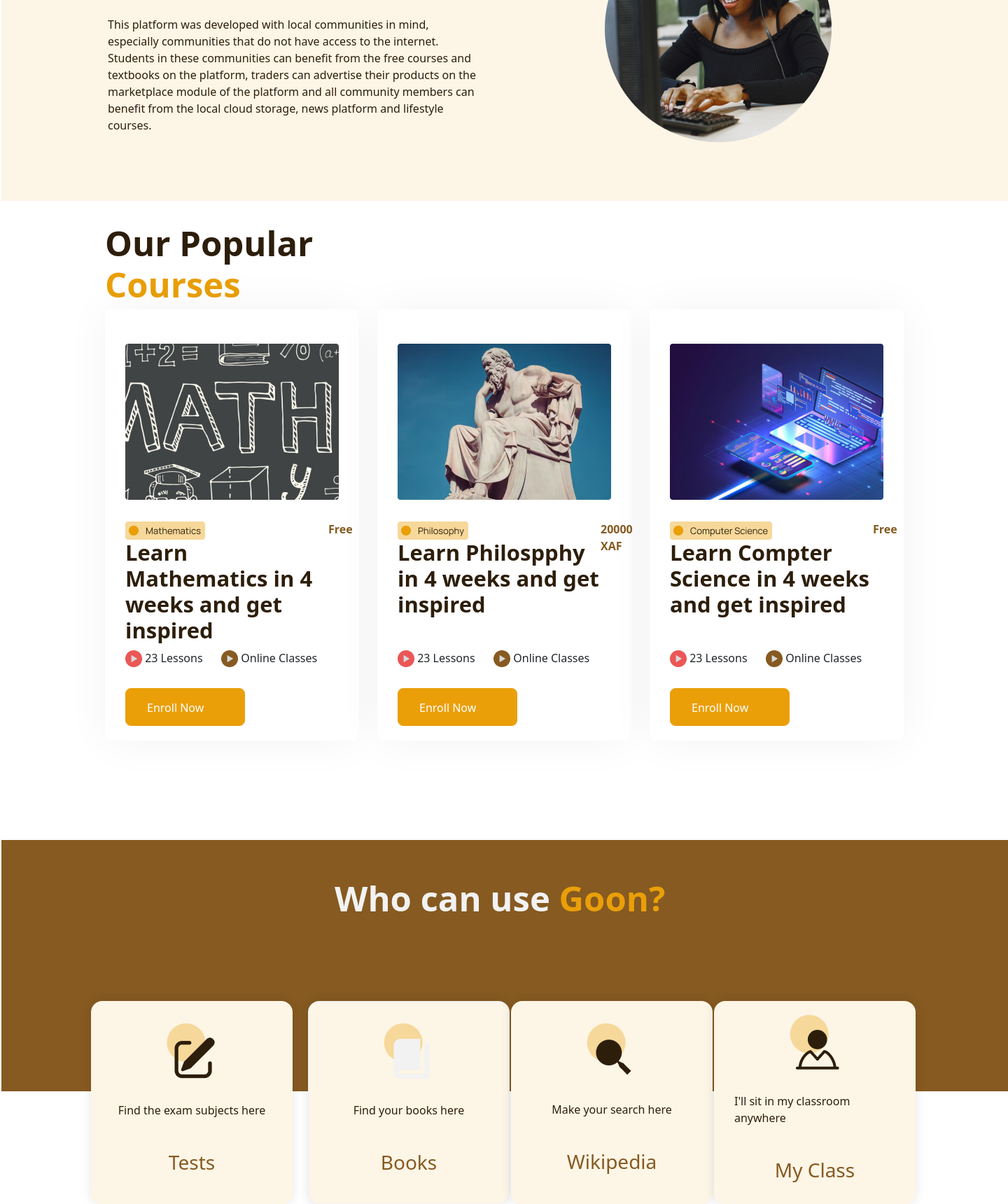
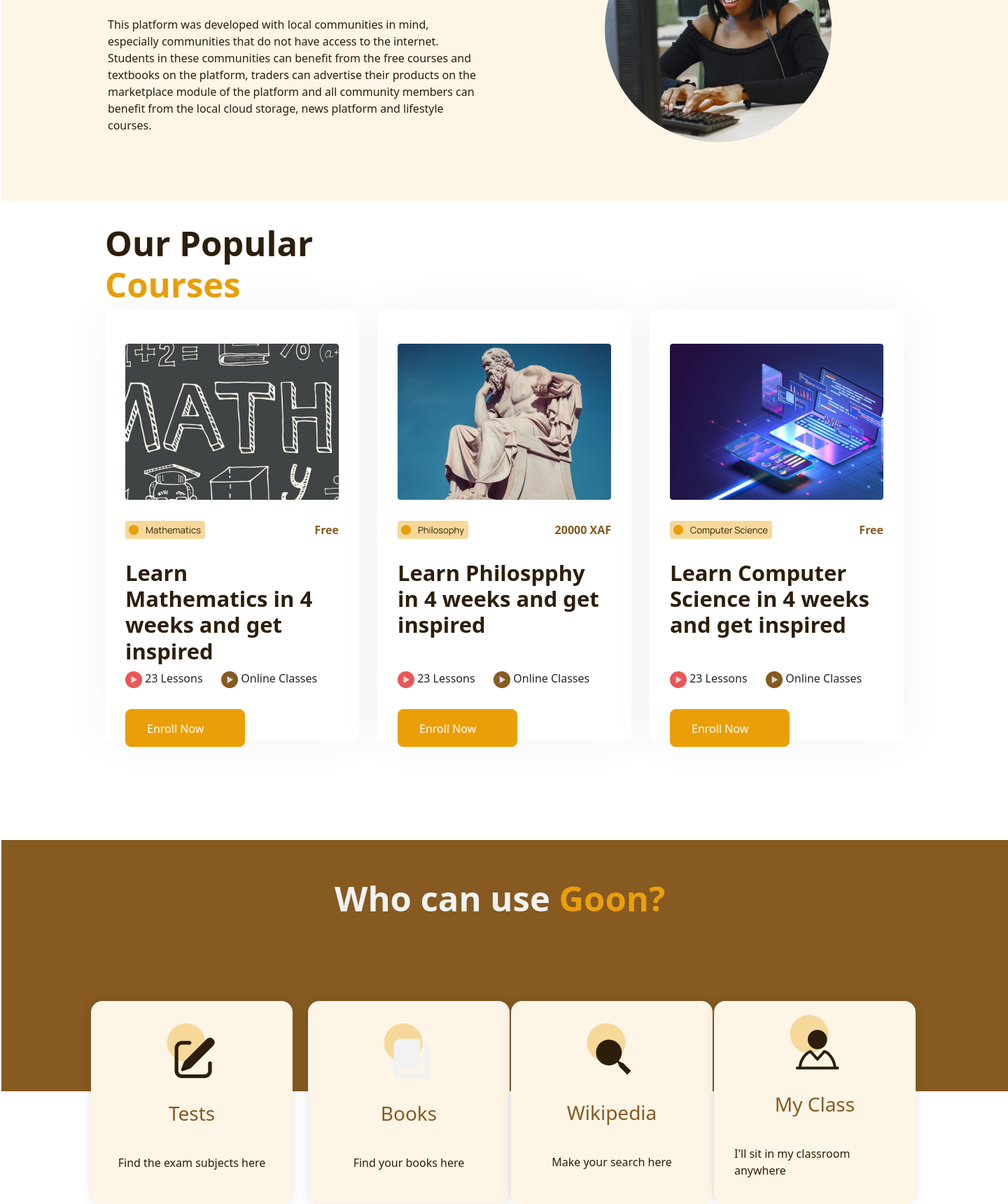
Before and after one commit to FonsahPageo/figma-design, a PHP site: page / in a window 1440 px wide. Shown: the part 1400-3120 px from the top of the page at 70% size. Run offline with PHP 8.4, Linux system fonts and the light colour scheme.

Commit message:
work update

```diff
--- a/homepage.html
+++ b/homepage.html
@@ -6,15 +6,13 @@
     <meta name="viewport" content="width=device-width, initial-scale=1.0">
     <title>Testing homepage</title>
     <link rel="stylesheet" href="/styles/style.css">
-    <link rel="stylesheet" href="/bootstrap/css/bootstrap.css">
+    <link rel="stylesheet" href="https://cdn.jsdelivr.net/npm/bootstrap@4.0.0/dist/css/bootstrap.min.css"">
     <link rel="stylesheet" href="/fontawesome/css/all.css">
     <script src="javascript.js"></script>
 </head>
 <body>
     <div w3-include-html="header.html"></div>
     <div w3-include-html="footer.html"></div>
-
-
     <script>
         includeHTML();
         </script>
--- a/index.html
+++ b/index.html
@@ -6,6 +6,7 @@
     <meta name="viewport" content="width=device-width, initial-scale=1.0">
     <title>E-learning homepage</title>
     <link rel="stylesheet" href="/styles/style.css">
+    <link rel="stylesheet" href="/bootstrap/css/bootstrap.min.css">
     <link rel="stylesheet" href="/fontawesome/css/all.css">
     <script src="script/javascript.js"></script>
     </head>
@@ -13,6 +14,9 @@
     <div w3-include-html="header.html" style="display: flex;"></div>
     <div w3-include-html="footer.html"></div>
     <section class="section-1">
+        <div class="side">
+            <img src="/images/image2.png" class="image-2">
+        </div>
         <div class="welcome"></div>
             <p class="goon-2">Welcome to <span class="goon-span"> Goon</span> version 2!</p>
             <p class="lorem">Lorem ipsum dolor sit amet consectetur adipisicing elit. Optio ab
@@ -60,7 +64,9 @@
                 <div class="maths-content">
                     <div><img src="/images/Frame 29.png" alt=""></div>
                     <div class="mathsfree">Free </div>
-                <p class="mathspara">Learn Mathematics in 4 weeks and get inspired</p>
+                </div>
+                <div class="mathspara">
+                    <p>Learn Mathematics in 4 weeks and get inspired</p>
                 </div>
                 <div class="maths-content-2">
                     <div><img src="/images/Group 2.png" alt="">  23 Lessons</div>
@@ -73,12 +79,14 @@
                 <div class="rectangle-5-1">
                     <img src="/images/Rectangle 5 (1).png" alt="">
                 </div>
-                <div class="philo-content">
+                <div class="maths-content">
                     <div><img src="/images/Frame 29 (1).png" alt=""></div>
-                    <div class="philofree">20000 XAF </div>
-                <p class="philopara">Learn Philospphy in 4 weeks and get inspired</p>
+                    <div class="mathsfree">20000 XAF</div>
                 </div>
-                <div class="philo-content-2">
+                <div class="mathspara">
+                    <p>Learn Philospphy in 4 weeks and get inspired</p>
+                </div>
+                <div class="maths-content-2">
                     <div><img src="/images/Group 2.png" alt="">  23 Lessons</div>
                     <div><img src="/images/Group 2 (1).png" alt="">  Online Classes</div>
                 </div>
@@ -90,10 +98,12 @@
                 <div class="rectangle-5-2">
                     <img src="/images/Rectangle 5 (2).png" alt="">
                 </div>
-                <div class="philo-content">
+                <div class="maths-content">
                     <div><img src="/images/Frame 29 (2).png" alt=""></div>
-                    <div class="philofree">Free </div>
-                <p class="philopara">Learn Compter Science in 4 weeks and get inspired</p>
+                    <div class="mathsfree">Free </div>
+                </div>
+                <div class="mathspara">
+                    <p>Learn Computer Science in 4 weeks and get inspired</p>
                 </div>
                 <div class="maths-content-2">
                     <div><img src="/images/Group 2.png" alt="">  23 Lessons</div>
@@ -101,9 +111,6 @@
                 </div>
                 <button type="submit" class="maths-enroll">Enroll Now</button>
             </div>
-        </div>
-        <div class="scroll">
-
         </div>
     </section>
 
--- a/styles/style.css
+++ b/styles/style.css
@@ -301,47 +311,17 @@ button.get-started-2{
     align-items: flex-start;
     padding: 49px 29px;
     gap: 30px;
-
     position: absolute;
     width: 363px;
     height: 616px;
     left: 926px;
     top: 222px;
-
-    /* White */
-
     background: #FFFFFF;
     box-shadow: 0px 0px 64px rgba(0, 0, 0, 0.05);
     border-radius: 8px;
 }
 
-.mathspara{
-    width: 290px;
-    height: 111px;
-    font-style: normal;
-    font-weight: 600;
-    font-size: 31px;
-    line-height: 120%;
-    color: #2D1E0B;
-    flex: none;
-    order: 1;
-    flex-grow: 0;
-}
-
-.philopara{
-    width: 290px;
-    height: 111px;
-    font-style: normal;
-    font-weight: 600;
-    font-size: 31px;
-    line-height: 120%;
-    color: #2D1E0B;
-    flex: none;
-    order: 1;
-    flex-grow: 0;
-}
-
-.cscpara{
+.section-3 p{
     width: 290px;
     height: 111px;
     font-style: normal;
@@ -355,26 +335,20 @@ button.get-started-2{
 }
 
 .maths-content{
-    display: grid;
-    grid-template-columns: 2fr 2fr;
+    display: flex;
+    flex-direction: row;
     justify-content: space-between;
-}
+    align-items: center;
+    padding: 0px;
+    gap: 43px;
 
-.philo-content{
-    display: grid;
-    grid-template-columns: 2fr 2fr;
-    justify-content: space-between;
-}
-
-.csc-content{
-    display: grid;
-    grid-template-columns: 2fr 2fr;
-    justify-content: space-between;
+    width: 305px;
+    height: 26px;
 }
 
 .mathsfree{
-    width: 34px;
-    height: 24px;
+    /* width: 34px;
+    height: 24px; */
     font-style: normal;
     font-weight: 700;
     font-size: 16px;
@@ -385,63 +359,7 @@ button.get-started-2{
     flex-grow: 0;
 }
 
-.philofree{
-    width: 30px;
-    height: 24px;
-    font-style: normal;
-    font-weight: 700;
-    font-size: 16px;
-    line-height: 150%;
-    color: #865A21;
-    flex: none;
-    order: 1;
-    flex-grow: 0;
-}
-
-.frame-10{
-    display: flex;
-    flex-direction: row;
-    justify-content: center;
-    align-items: center;
-    padding: 0px;
-    gap: 8.38px;
-
-    position: absolute;
-    width: 50.29px;
-    height: 492.6px;
-    left: 1069px;
-    top: 804.56px;
-
-    transform: rotate(-45deg);
-}
-
-.cscfree{
-    width: 34px;
-    height: 24px;
-    font-style: normal;
-    font-weight: 700;
-    font-size: 16px;
-    line-height: 150%;
-    color: #865A21;
-    flex: none;
-    order: 1;
-    flex-grow: 0;
-}
-
-.philo-content{
-    display: grid;
-    grid-template-columns: 1fr 2fr;
-    justify-content: space-between;
-}
-
-
 .maths-content-2{
-    display: grid;
-    grid-template-columns: 2fr 2fr;
-    justify-content: space-between;
-}
-
-.philo-content-2{
     display: grid;
     grid-template-columns: 2fr 2fr;
     justify-content: space-between;
@@ -461,18 +379,10 @@ button.get-started-2{
     color: #fff;
     border-radius: 8px;
     flex: none;
-    order: 2;
+    order: 1;
     flex-grow: 0;
 }
 
-.maths-vector{
-    position: absolute;
-    left: 16.67%;
-    right: 16.67%;
-    top: 16.67%;
-    bottom: 16.67%;
-    background: #000;
-}
 
 .section-4{
     position: absolute;
@@ -609,7 +519,6 @@ button.get-started-2{
     height: 37px;
     flex: none;
     flex-grow: 0;
-    order: 1;
 }
 
 .col:hover, .col-2:hover, .col-3:hover, .col-4:hover{
@@ -624,3 +533,17 @@ button.get-started-2{
 .col-h{
     color: #865A21;
 }
+
+.scroll{
+    display: flex;
+    flex-direction: row;
+    align-items: flex-start;
+    padding: 0px;
+    /* gap: 18px; */
+    position: absolute;
+    width: 100vw;
+    height: 18px;
+    left: 655px;
+    top: 886px;
+    bottom: 1455px;
+}
```
Also changed, not shown: other parts of styles/style.css (+38 -28 lines), courses.html (+126 -13 lines), styles/courses.css (+117 -7 lines), styles/header.css (+13 -15 lines).
